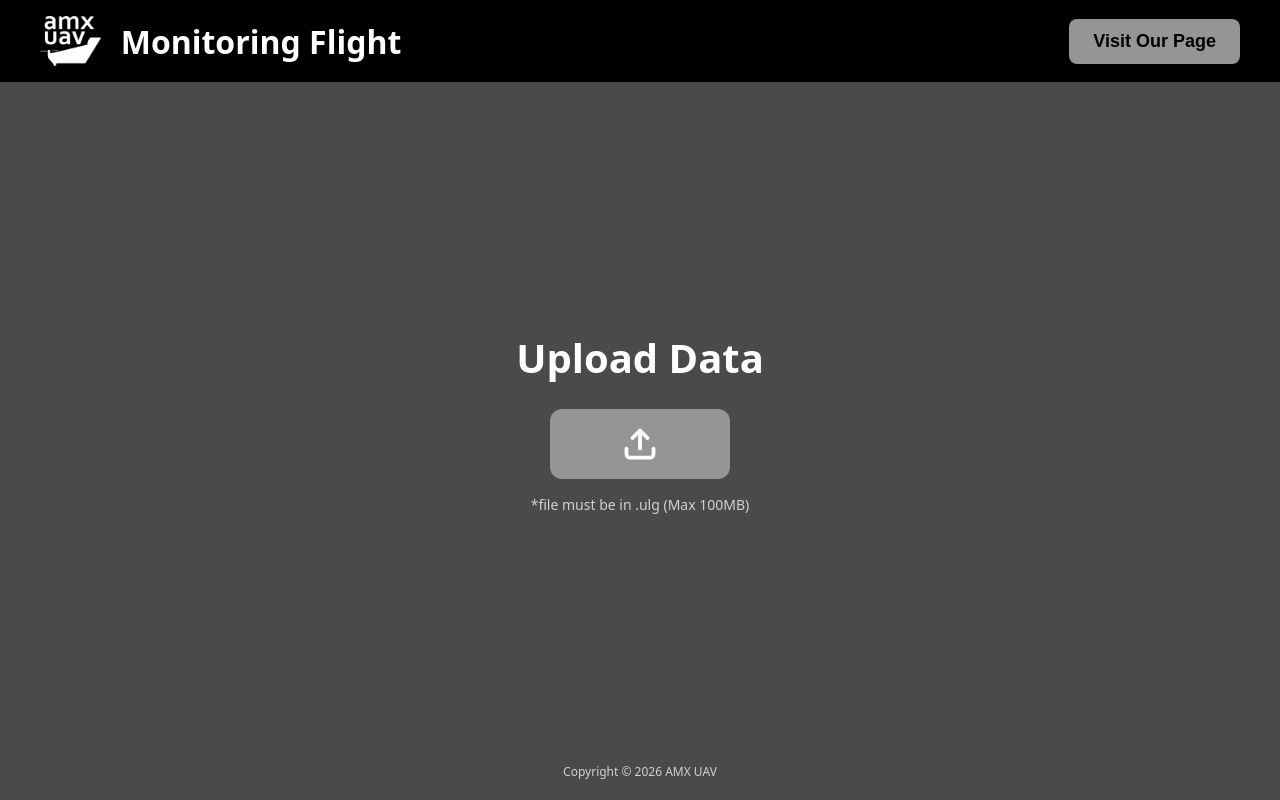
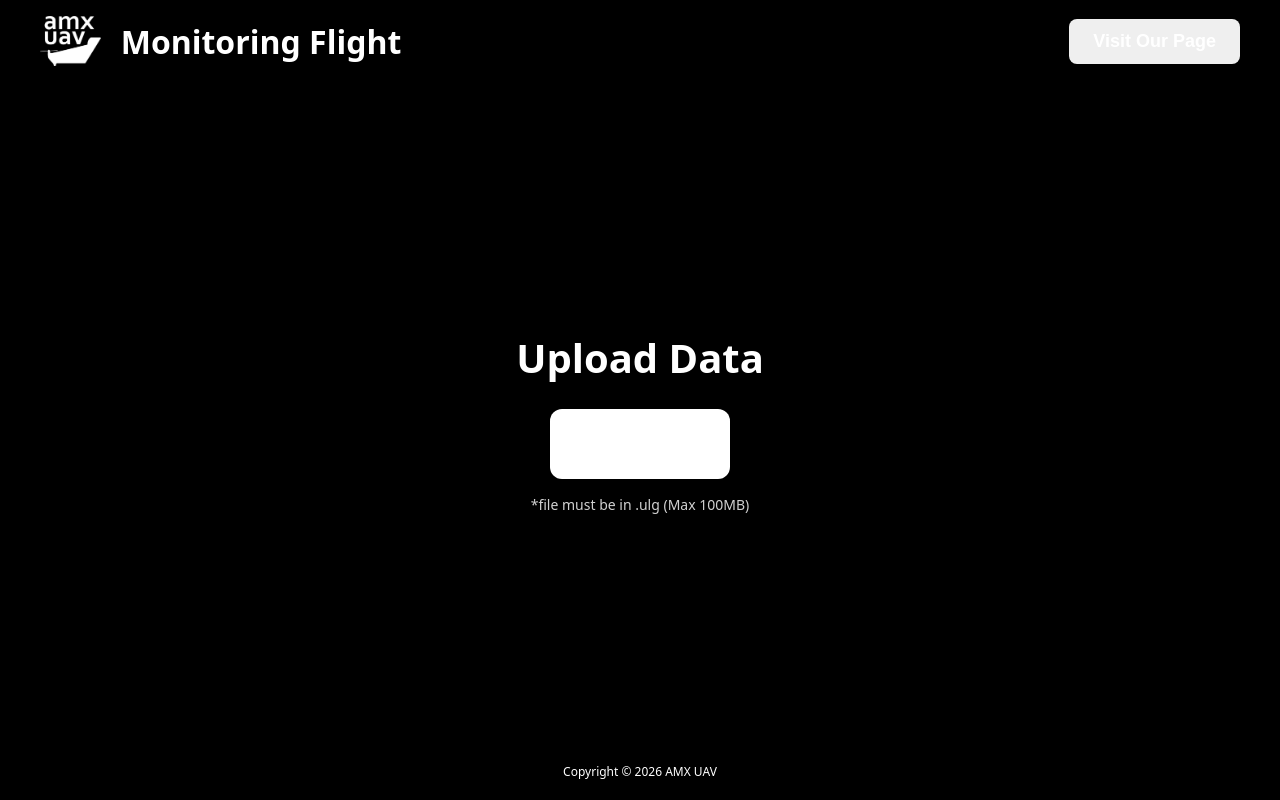
Before and after one commit to nasgmr/monitoring-flight-amx-new, a Next.js app in the folder frontend/: page / in a window 1280 px wide. Built offline with nearby package versions, Linux system fonts and the light colour scheme; no server answers.

Commit message:
fix: color of web

```diff
--- a/frontend/src/app/page.tsx
+++ b/frontend/src/app/page.tsx
@@ -8,7 +8,7 @@ import { API_URL } from '@/services/api';
 const MapView = dynamic(() => import('@/components/map'), {
     ssr: false,
     loading: () => (
-        <div style={{height: '100%', width: '100%', backgroundColor: '#DADEDF', display: 'flex', alignItems: 'center', justifyContent: 'center', color: '#666666', fontWeight: 'bold'}}>
+        <div style={{height: '100%', width: '100%', backgroundColor: '#FFFFFF', display: 'flex', alignItems: 'center', justifyContent: 'center', color: '#FFFFFF', fontWeight: 'bold'}}>
             Loading Map...
         </div>
     )
@@ -82,14 +82,14 @@ export default function Home() {
 
     if (status === 'checking') {
         return (
-            <div style={{ minHeight: '100vh', backgroundColor: '#4A4A4A', display: 'flex', alignItems: 'center', justifyContent: 'center', color: 'white' }}>
+            <div style={{ minHeight: '100vh', backgroundColor: '#000000', display: 'flex', alignItems: 'center', justifyContent: 'center', color: 'white' }}>
                 <h2 style={{ fontSize: '32px', fontWeight: 'bold' }}>Checking Session...</h2>
             </div>
         );
     }
 
     return (
-        <div style={{ minHeight: '100vh', backgroundColor: '#4A4A4A', color: 'white', fontFamily: 'system-ui, -apple-system, sans-serif', display: 'flex', flexDirection: 'column', width: '100%', boxSizing: 'border-box', overflowX: 'hidden' }}>
+        <div style={{ minHeight: '100vh', backgroundColor: '#000000', color: '#FFFFFF', fontFamily: 'system-ui, -apple-system, sans-serif', display: 'flex', flexDirection: 'column', width: '100%', boxSizing: 'border-box', overflowX: 'hidden' }}>
             <header style={{
                 backgroundColor: 'black',
                 padding: isMobile ? '12px 20px' : '16px 40px',
@@ -107,7 +107,7 @@ export default function Home() {
                 </div>
                 <button
                     onClick={() => window.location.href = 'http://amx-uav.vercel.app/'}
-                    style={{ backgroundColor: '#959595', color: 'black', padding: isMobile ? '10px 16px' : '12px 24px', borderRadius: '8px', fontWeight: 'bold', fontSize: isMobile ? '14px' : '18px', border: 'none', cursor: 'pointer', width: isMobile ? '100%' : 'auto' }}>
+                    style={{ color: '#FFFFFF', padding: isMobile ? '10px 16px' : '12px 24px', borderRadius: '8px', fontWeight: 'bold', fontSize: isMobile ? '14px' : '18px', border: 'none', cursor: 'pointer', width: isMobile ? '100%' : 'auto' }}>
                     Visit Our Page
                 </button>
             </header>
@@ -126,7 +126,7 @@ export default function Home() {
                 {status === 'idle' && (
                     <div style={{ textAlign: 'center', width: '100%', boxSizing: 'border-box' }}>
                         <h2 style={{ fontSize: isMobile ? '28px' : '40px', fontWeight: 'bold', marginBottom: '24px' }}>Upload Data</h2>
-                        <label style={{ cursor: 'pointer', backgroundColor: '#959595', width: '180px', height: '70px', borderRadius: '12px', display: 'flex', justifyContent: 'center', alignItems: 'center', margin: '0 auto' }}>
+                        <label style={{ cursor: 'pointer', backgroundColor: '#FFFFFF', width: '180px', height: '70px', borderRadius: '12px', display: 'flex', justifyContent: 'center', alignItems: 'center', margin: '0 auto' }}>
                             <input type="file" className="hidden" accept=".ulg" style={{ display: 'none' }} onChange={handleFileChange} />
                             <svg width="36" height="36" viewBox="0 0 24 24" fill="none" stroke="white" strokeWidth="2.5" strokeLinecap="round" strokeLinejoin="round">
                                 <path d="M21 15v4a2 2 0 0 1-2 2H5a2 2 0 0 1-2-2v-4"></path>
@@ -140,7 +140,7 @@ export default function Home() {
 
                 {status === 'uploading' && (
                     <div style={{ textAlign: 'center', width: '100%', boxSizing: 'border-box' }}>
-                        <div style={{ border: '6px solid rgba(255, 255, 255, 0.1)', borderTop: '6px solid #959595', borderRadius: '50%', width: '50px', height: '50px', animation: 'spin 1s linear infinite', margin: '0 auto 20px' }}></div>
+                        <div style={{ border: '6px solid #F2F3F5', borderTop: '6px solid #FFFFFF', borderRadius: '50%', width: '50px', height: '50px', animation: 'spin 1s linear infinite', margin: '0 auto 20px' }}></div>
                         <h2 style={{ fontSize: '32px', fontWeight: 'bold' }}>Processing...</h2>
                         <style>{`@keyframes spin { 0% { transform: rotate(0deg); } 100% { transform: rotate(360deg); } }`}</style>
                     </div>
@@ -166,7 +166,7 @@ export default function Home() {
                                     <MapView polygon={result.polygon} startPoint={result.starting_point as [number, number]} />
                                 ) : (
                                     <div style={{ height: '100%', display: 'flex', alignItems: 'center', justifyContent: 'center' }}>
-                                        <h2 style={{ color: 'black', fontSize: isMobile ? '24px' : '36px', fontWeight: 'bold' }}> Mapping Area </h2>
+                                        <h2 style={{ color: '#FFFFFF', fontSize: isMobile ? '24px' : '36px', fontWeight: 'bold' }}> Mapping Area </h2>
                                     </div>
                                 )}
                                 </div>
@@ -175,7 +175,7 @@ export default function Home() {
                             <div style={{
                                 flex: isMobile ? 'none' : '1',
                                 width: '100%',
-                                backgroundColor: '#333333',
+                                border: '2px solid #FFFFFF',
                                 padding: isMobile ? '20px' : '30px',
                                 display: 'flex',
                                 flexDirection: 'column',
@@ -187,26 +187,26 @@ export default function Home() {
                                 <h2 style={{ fontSize: isMobile ? '24px' : '32px', fontWeight: 'bold', margin: '0', textAlign: 'center', color: 'white' }}>
                                     Mapping Result
                                 </h2>
-                                <button onClick={handleReset} style={{ backgroundColor: 'transparent', color: '#DADEDF', padding: '8px', fontWeight: 'bold', fontSize: '12px', border: '1px solid #DADEDF', cursor: 'pointer', borderRadius: '8px' }}>Analyze Another File</button>
-                                <div style={{ backgroundColor: '#8A8A8A', padding: isMobile ? '20px' : '30px 20px', textAlign: 'center', borderRadius: '8px' }}>
+                                <button onClick={handleReset} style={{ backgroundColor: 'transparent', color: '#FFFFFF', padding: '8px', fontWeight: 'bold', fontSize: '12px', border: '1px solid #FFFFFF', cursor: 'pointer', borderRadius: '8px' }}>Analyze Another File</button>
+                                <div style={{ backgroundColor: 'transparent', border: '2px solid #FFFFFF', padding: isMobile ? '20px' : '30px 20px', textAlign: 'center', borderRadius: '8px' }}>
                                     <p style={{ margin: '0 0 10px 0', fontSize: isMobile ? '16px' : '22px',  fontWeight: 'bold', color: 'white' }}> Total Area Coverage </p>
-                                    <p style={{ margin: 0, fontSize: isMobile ? '28px' : '36px', fontWeight: 'bold', color: '#DADEDF' }}>{result?.total_area_coverage || '0.00 Ha'}</p>
+                                    <p style={{ margin: 0, fontSize: isMobile ? '28px' : '36px', fontWeight: 'bold', color: '#FFFFFF' }}>{result?.total_area_coverage || '0.00 Ha'}</p>
                                 </div>
-                                <div style={{ backgroundColor: '#8A8A8A', padding: isMobile ? '15px' : '25px', display: 'flex', flexDirection: 'column', gap: '10px', borderRadius: '8px', color: 'white', fontSize: isMobile ? '15px' : '18px' }}>
+                                <div style={{ backgroundColor: 'transparent', border: '2px solid #FFFFFF', padding: isMobile ? '15px' : '25px', display: 'flex', flexDirection: 'column', gap: '10px', borderRadius: '8px', color: 'white', fontSize: isMobile ? '15px' : '18px' }}>
                                     <div style={{ display: 'flex', justifyContent: 'space-between' }}><span> Duration: </span><span>{result?.flight_duration || '-'}</span></div>
                                     <div style={{ display: 'flex', justifyContent: 'space-between' }}><span> Distance: </span><span>{result?.total_distance || '-'}</span></div>
                                     <div style={{ display: 'flex', justifyContent: 'space-between' }}><span> Avg Alt: </span><span>{result?.average_altitude || '-'}</span></div>
                                 </div>
                                 <div style={{ display: 'flex', gap: '10px', marginTop: '5px' }}>
-                                    <button onClick={() => window.location.href = `${API_URL}/download/kml`} style={{ flex: 1, backgroundColor: '#DADEDF', color: 'black', padding: '12px', fontWeight: 'bold', fontSize: isMobile ? '13px' : '16px', border: 'none', cursor: 'pointer', borderRadius: '8px' }}>KML</button>
-                                    <button onClick={() => window.location.href = `${API_URL}/download/pdf`} style={{ flex: 1, backgroundColor: '#DADEDF', color: 'black', padding: '12px', fontWeight: 'bold', fontSize: isMobile ? '13px' : '16px', border: 'none', cursor: 'pointer', borderRadius: '8px' }}>PDF</button>
+                                    <button onClick={() => window.location.href = `${API_URL}/download/kml`} style={{ flex: 1, backgroundColor: 'transparent', color: '#FFFFFF', padding: '12px', fontWeight: 'bold', fontSize: isMobile ? '13px' : '16px', border: '2px solid #FFFFFF', cursor: 'pointer', borderRadius: '8px' }}>KML</button>
+                                    <button onClick={() => window.location.href = `${API_URL}/download/pdf`} style={{ flex: 1, backgroundColor: 'transparent', color: '#FFFFFF', padding: '12px', fontWeight: 'bold', fontSize: isMobile ? '13px' : '16px', border: '2px solid #FFFFFF', cursor: 'pointer', borderRadius: '8px' }}>PDF</button>
                                 </div>
                             </div>
                         </div>
                     </div>
                 )}
             </main>
-            <footer style={{ width: '100%', textAlign: 'center', padding: '20px 0', color: '#D1D1D1', fontSize: '12px', boxSizing: 'border-box' }}>
+            <footer style={{ width: '100%', textAlign: 'center', padding: '20px 0', color: '#FFFFFF', fontSize: '12px', boxSizing: 'border-box' }}>
                 Copyright © 2026 AMX UAV
             </footer>
         </div>
```
